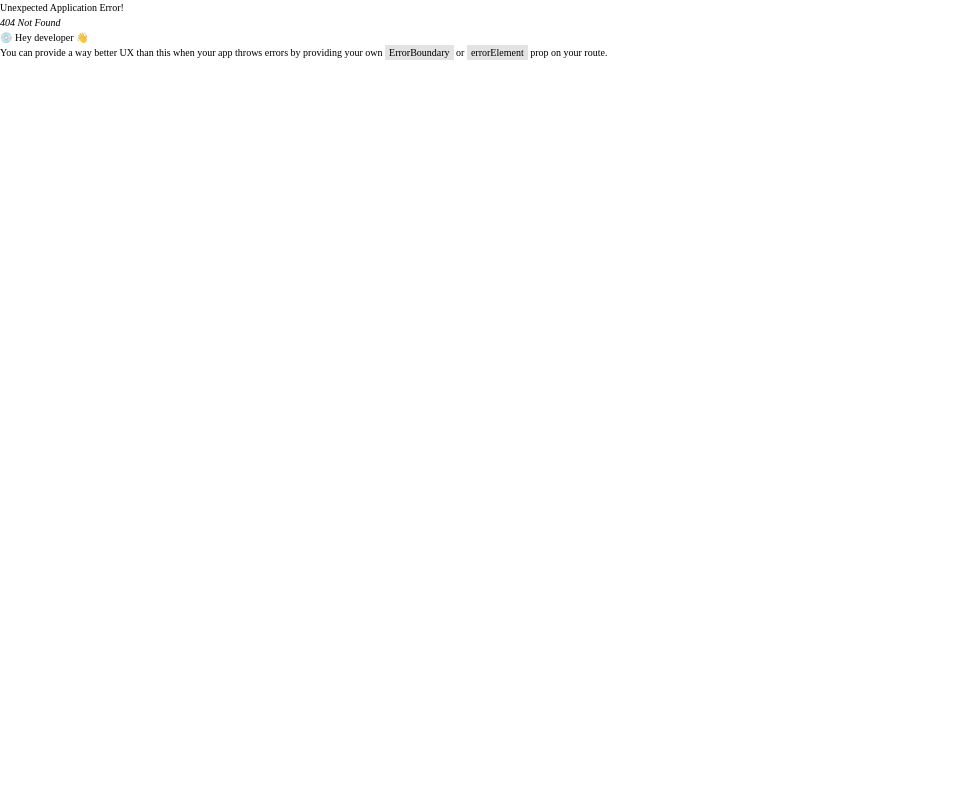
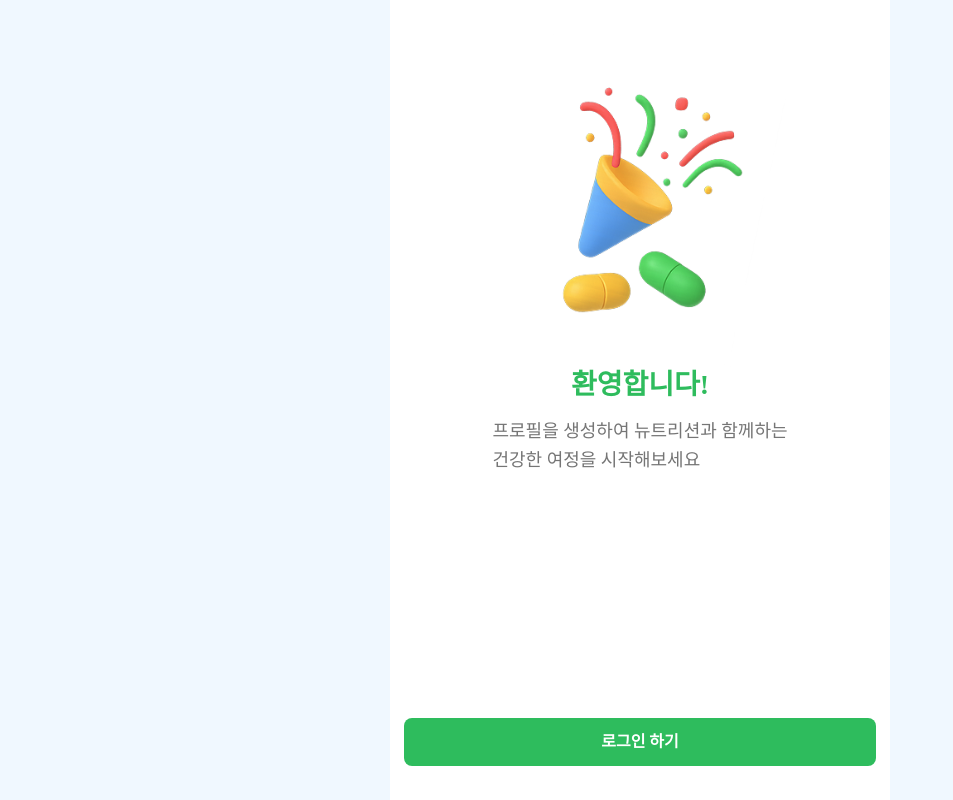
Before and after one commit to BaeJ1H021/nutrition, a React (Vite) app: page /welcome in a window 1280 px wide. Before the commit this address had no page. Shown: the whole page, without its empty margins (0-953 px from the left). Built offline with nearby package versions, Linux system fonts and the light colour scheme; no server answers; a web font is replaced by a local one.

Commit message:
feat: Welcome 페이지 추가
- 회원가입 => 로그인 flow를 도와주는 페이지 추가

```diff
--- /dev/null
+++ b/src/pages/WelcomePage.tsx
@@ -0,0 +1,64 @@
+import { useNavigate } from 'react-router-dom';
+import styled from 'styled-components';
+import { BoldText, RegularText } from '../components/atoms';
+import { theme } from '../styles/theme';
+
+const WelcomePage = () => {
+  const navigate = useNavigate();
+
+  return (
+    <Container>
+      <Image src="/images/welcome.png" alt="환영 일러스트" />
+      <BoldText
+        size={28}
+        color={theme.color.brand.main}
+        style={{ marginBottom: '1.4rem' }}
+      >
+        환영합니다!
+      </BoldText>
+      <RegularText size={18} color={theme.color.gray.gray500}>
+        프로필을 생성하여 뉴트리션과 함께하는
+        <br />
+        건강한 여정을 시작해보세요
+      </RegularText>
+      <ButtonWrapper>
+        <LoginButton onClick={() => navigate('/login')}>
+          로그인 하기
+        </LoginButton>
+      </ButtonWrapper>
+    </Container>
+  );
+};
+
+export default WelcomePage;
+
+const Container = styled.section`
+  display: flex;
+  flex-direction: column;
+  align-items: center;
+  padding: 3.4rem 1.4rem;
+  min-height: 100vh;
+  background-color: #ffffff;
+`;
+
+const Image = styled.img`
+  width: 294px;
+  height: 333px;
+`;
+
+const ButtonWrapper = styled.div`
+  display: flex;
+  flex-direction: column;
+  width: 100%;
+  gap: 1.1rem;
+  margin-top: auto;
+`;
+
+const LoginButton = styled.button`
+  width: 100%;
+  height: 4.8rem;
+  border-radius: 0.8rem;
+  background-color: ${theme.color.brand.main};
+  color: #fff;
+  ${({ theme }) => theme.font.semibold16};
+`;
--- a/src/pages/index.ts
+++ b/src/pages/index.ts
@@ -1,5 +1,17 @@
 import HomePage from './HomePage';
 import SubPage from './SubPage';
 import OnboardingPage from './OnboardingPage';
+import SignUpEmailPage from './SignUpEmailPage';
+import SignUpPasswordPage from './SignUpPasswordPage';
+import SignUpVerifyPage from './SignUpVerifyPage';
+import WelcomePage from './WelcomePage';
 
-export { HomePage, SubPage, OnboardingPage };
+export {
+  HomePage,
+  SubPage,
+  OnboardingPage,
+  SignUpEmailPage,
+  SignUpPasswordPage,
+  SignUpVerifyPage,
+  WelcomePage,
+};
```
Also changed, not shown: src/router.tsx (+24 -1 lines), public/images/welcome.png (added).
